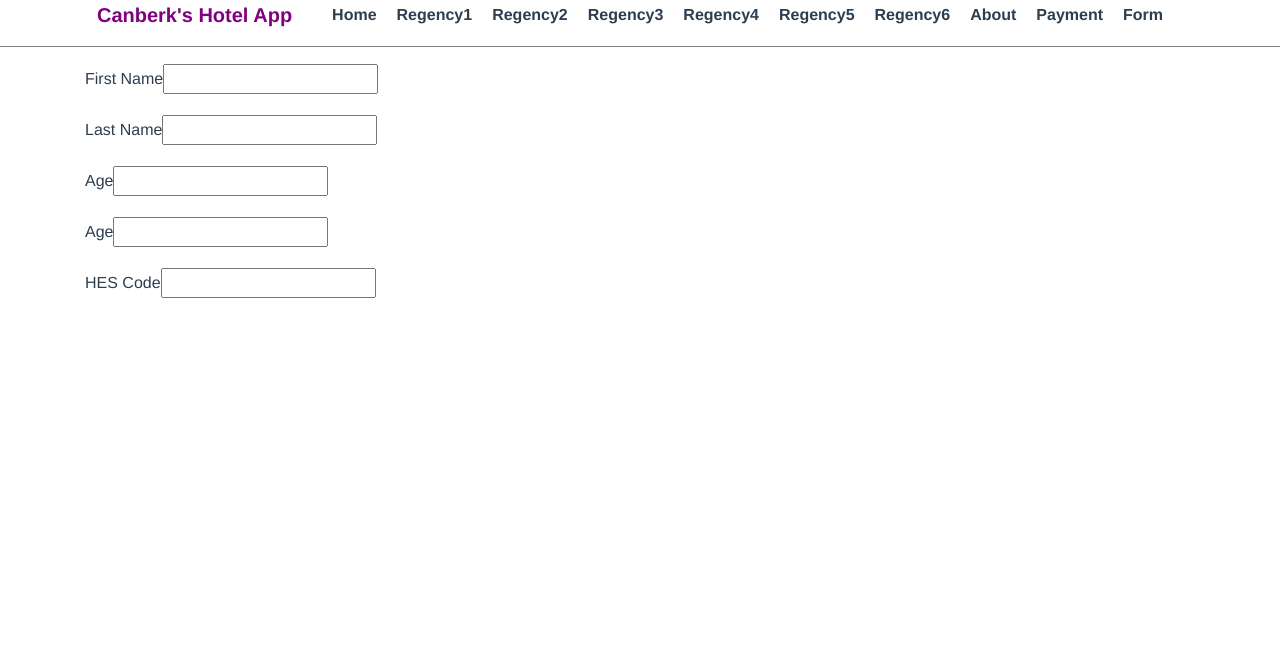
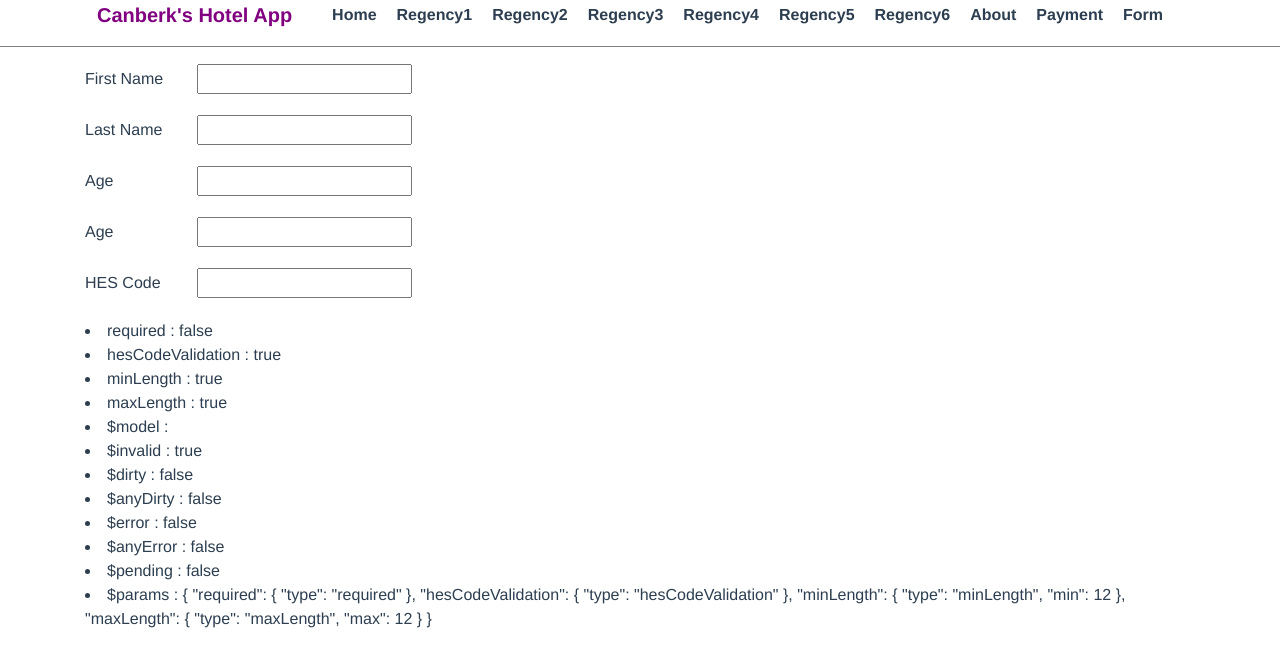
Before and after one commit to canberk-yilmaz/vue-hotel-app, a Vue app: page /form in a window 1280 px wide. Shown: the top 666 px of the page. Built offline with nearby package versions, Linux system fonts and the light colour scheme.

Commit message:
hesCode validation change

```diff
--- a/src/mixins/validationMixin.js
+++ b/src/mixins/validationMixin.js
@@ -2,13 +2,18 @@ import {
   required,
   minLength,
   minValue,
+  maxLength,
   helpers,
-  maxLength,
 } from "vuelidate/lib/validators";
 
-const alpha = helpers.regex(/^[a-zA-Z]*$/);
+// export function hesLetterValidation(value) {
+//   return /^[a-zA-Z].[a-zA-Z].-....-../.test(value);
+// }
 
-const hesCodeValid = (value) => value[0] == alpha && value[2] == alpha;
+const hesCodeValidation = helpers.regex(
+  "hesCodeValidation",
+  /^[a-zA-Z].[a-zA-Z].-....-../
+);
 
 const validationMixin = {
   validations: {
@@ -27,9 +32,10 @@ const validationMixin = {
       minValue: minValue(6),
     },
     hesCode: {
-      hesCodeValid,
-      minLength: minLength(10),
-      maxLength: maxLength(10),
+      required,
+      hesCodeValidation,
+      minLength: minLength(12),
+      maxLength: maxLength(12),
     },
   },
   created() {
--- a/src/views/Form.vue
+++ b/src/views/Form.vue
@@ -6,7 +6,7 @@
         class="form-group"
         :class="{ 'form-group--error': $v.firstName.$error }"
       >
-        <label class="form__label">First Name</label>
+        <label class="form__label font-bold text-grey">First Name</label>
         <input class="form__input" v-model.trim="$v.firstName.$model" />
       </div>
       <div class="error" v-if="!$v.firstName.required && $v.firstName.dirty">
@@ -22,7 +22,7 @@
           class="form-group"
           :class="{ 'form-group--error': $v.lastName.$error }"
         >
-          <label class="form__label">Last Name</label>
+          <label class="form__label font-bold text-grey">Last Name</label>
           <input class="form__input" v-model.trim="$v.lastName.$model" />
         </div>
         <div class="error" v-if="!$v.lastName.required && $v.lastName.dirty">
@@ -39,7 +39,7 @@
           class="form-group"
           :class="{ 'form-group--error': $v.ageAdult.$error }"
         >
-          <label class="form__label">Age</label>
+          <label class="form__label font-bold text-grey">Age</label>
           <input class="form__input" v-model.trim.lazy="$v.ageAdult.$model" />
         </div>
         <div class="error" v-if="!$v.ageAdult.minValue">
@@ -70,8 +70,12 @@
           <label class="form__label">HES Code</label>
           <input class="form__input" v-model.trim.lazy="$v.hesCode.$model" />
         </div>
-        <div class="error" v-if="!$v.hesCode.minLength">
-          Must be 10 characters {{ $v.hesCode.$params.minLength.min }}
+
+        <div>
+          <!-- {{ $v.hesCode }} -->
+          <li v-for="(item, i) in $v.hesCode" :key="i">
+            {{ (item, i) }} : {{ item }}
+          </li>
         </div>
       </div>
     </div>
@@ -105,4 +109,8 @@ export default {
 .form-group--error .form__input {
   border: 1px solid red;
 }
+
+.form__label {
+  width: 7rem;
+}
 </style>
```
